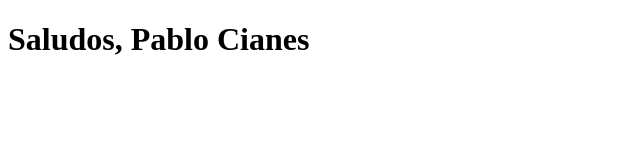
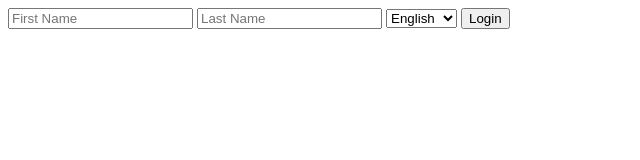
Before and after one commit to PCianes/Example-JS-Library, a plain HTML site: page index.html in a window 1280 px wide. Shown: the whole page, without its empty margins (0-640 px from the left). Drawn offline with nearby package versions, Linux system fonts and the light colour scheme.

Commit message:
✨ Example of implementation with simple form

```diff
--- a/app.js
+++ b/app.js
@@ -1,8 +1,18 @@
-G$( 'Pablo', 'Cianes')
-    .log()
-    .greet()
-    .greet(true)
-    .setLang('es')
-    .greet()
-    .greet(true)
-    .HTMLGreeting('#greeting', true );
+$('#login').click( function(){
+
+    const language = $('#lang').val(),
+        firstName = $('#firstName').val(),
+        lastName = $('#lastName').val();
+
+    /* hide the login on the screen after click on the login button */
+    $('#logindiv').hide();
+
+    /*
+        Gets a new object and use our chainable methods
+        ( the architecture allows us to not have to use the 'new' kewyword here )
+    */
+    G$( firstName, lastName )
+        .setLang( language )
+        .HTMLGreeting( '#greeting', true )
+        .log();
+});
--- a/index.html
+++ b/index.html
@@ -7,6 +7,15 @@
     <title>Greetr</title>
 </head>
 <body>
+    <div id="logindiv">
+        <input id="firstName" type="text" name="firstName" placeholder="First Name" />
+        <input id="lastName" type="text" name="lastName" placeholder="Last Name" />
+        <select id="lang">
+            <option value="en">English</option>
+            <option value="es">Spanish</option>
+        </select>
+        <input type="button" value="Login" id="login" />
+    </div>
     <h1 id="greeting"></h1>
     <script src="greetr.js"></script>
     <script src="app.js"></script>
```
